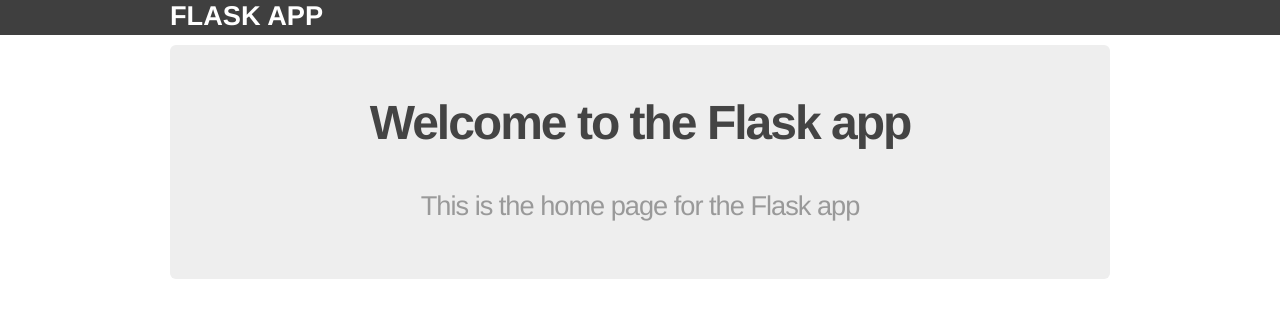
After one commit to artorious/cp-readiness, a Flask app: template flaskapp1/app/templates/home.html in a window 1280 px wide. The commit adds this page. Shown: the top 318 px of the page. Run offline with Flask 2, Linux system fonts and the light colour scheme; the template is opened without the code that fills it, so the values that code supplies are empty.

Commit message:
Add simple layout styling and home page

```diff
--- a/flaskapp1/app/routes.py
+++ b/flaskapp1/app/routes.py
@@ -0,0 +1,15 @@
+#!/usr/bin/env python3
+
+from flask import Flask, render_template
+# Init
+app = Flask(__name__) # Help flask determine root dir
+
+# mapping/ routing
+@app.route('/')
+def home():
+    """ Go to Home Page """
+    return render_template('home.html')
+
+
+if __name__ == '__main__':
+    app.run(debug=True)
--- /dev/null
+++ b/flaskapp1/app/static/css/main.css
@@ -0,0 +1,64 @@
+body {
+    margin: 0;
+    padding: 0;
+    font-family: "Helvetica Neue", Helvetica, Arial, sans-serif;
+    color: #444;
+}
+
+  /*
+   * Create dark grey header with a white logo
+   */
+
+header {
+    background-color: #2B2B2B;
+    height: 35px;
+    width: 100%;
+    opacity: .9;
+    margin-bottom: 10px;
+}
+
+header h1.logo {
+    margin: 0;
+    font-size: 1.7em;
+    color: #fff;
+    text-transform: uppercase;
+    float: left;
+}
+
+header h1.logo:hover {
+    color: #fff;
+    text-decoration: none;
+}
+
+  /*
+   * Center the body content
+   */
+
+.container {
+    width: 940px;
+    margin: 0 auto;
+}
+
+div.jumbo {
+    padding: 10px 0 30px 0;
+    background-color: #eeeeee;
+    -webkit-border-radius: 6px;
+       -moz-border-radius: 6px;
+            border-radius: 6px;
+}
+
+h2 {
+    font-size: 3em;
+    margin-top: 40px;
+    text-align: center;
+    letter-spacing: -2px;
+}
+
+h3 {
+    font-size: 1.7em;
+    font-weight: 100;
+    margin-top: 30px;
+    text-align: center;
+    letter-spacing: -1px;
+    color: #999;
+  }
--- /dev/null
+++ b/flaskapp1/app/templates/home.html
@@ -0,0 +1,9 @@
+<!doctype html>
+
+{% extends "layout.html" %}
+{% block content %}
+    <div class="jumbo">
+        <h2>Welcome to the Flask app</h2>
+        <h3>This is the home page for the Flask app</h3>
+    </div>
+{% endblock %}
--- a/flaskapp1/app/templates/layout.html
+++ b/flaskapp1/app/templates/layout.html
@@ -5,6 +5,10 @@
     <meta name="viewport" content="width=device-width, initial-scale=1.0">
     <meta http-equiv="X-UA-Compatible" content="ie=edge">
     <title>Flask App</title>
+
+    <strong>
+        <link rel="stylesheet" href="{{ url_for('static', filename='css/main.css')}}" >
+    </strong>
 </head>
 <body>
     <header>
```
